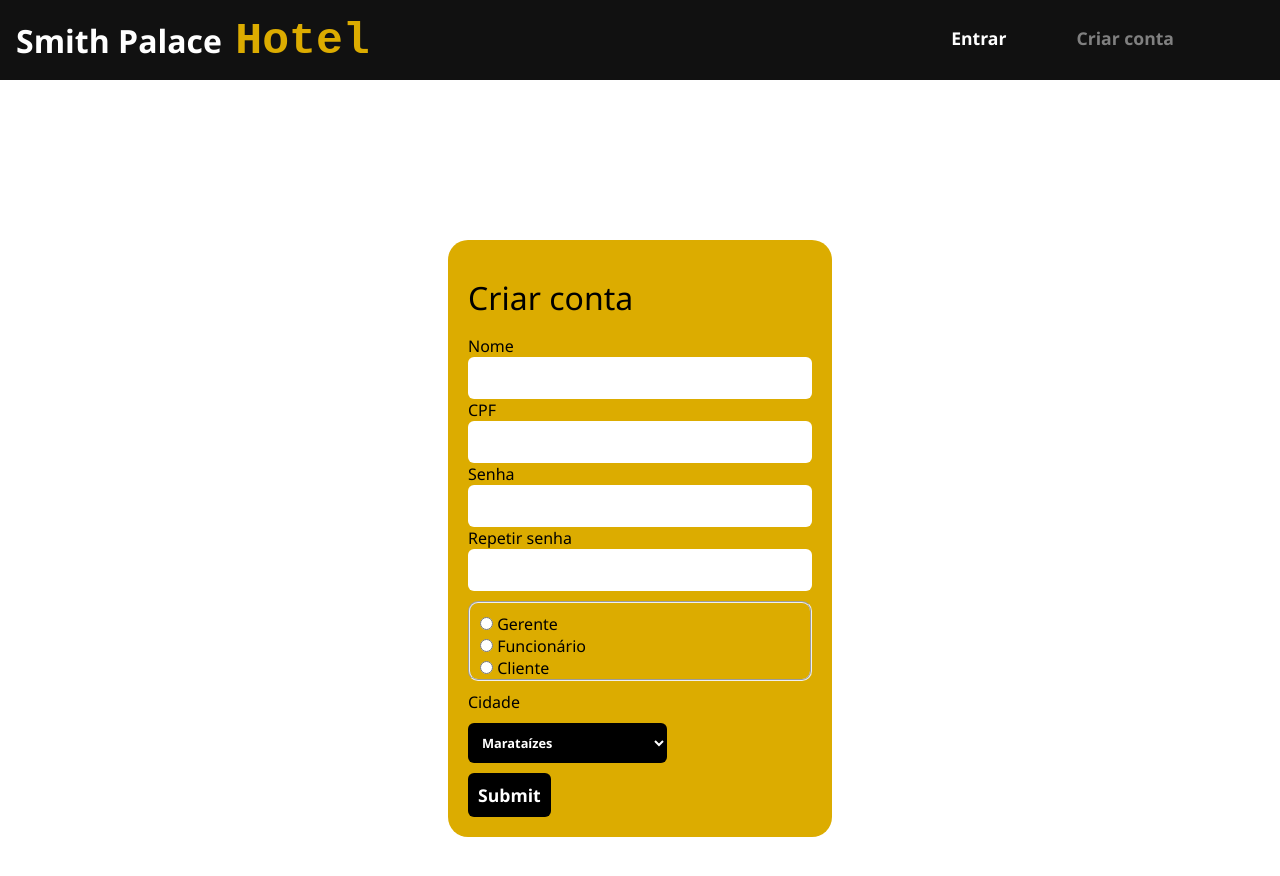
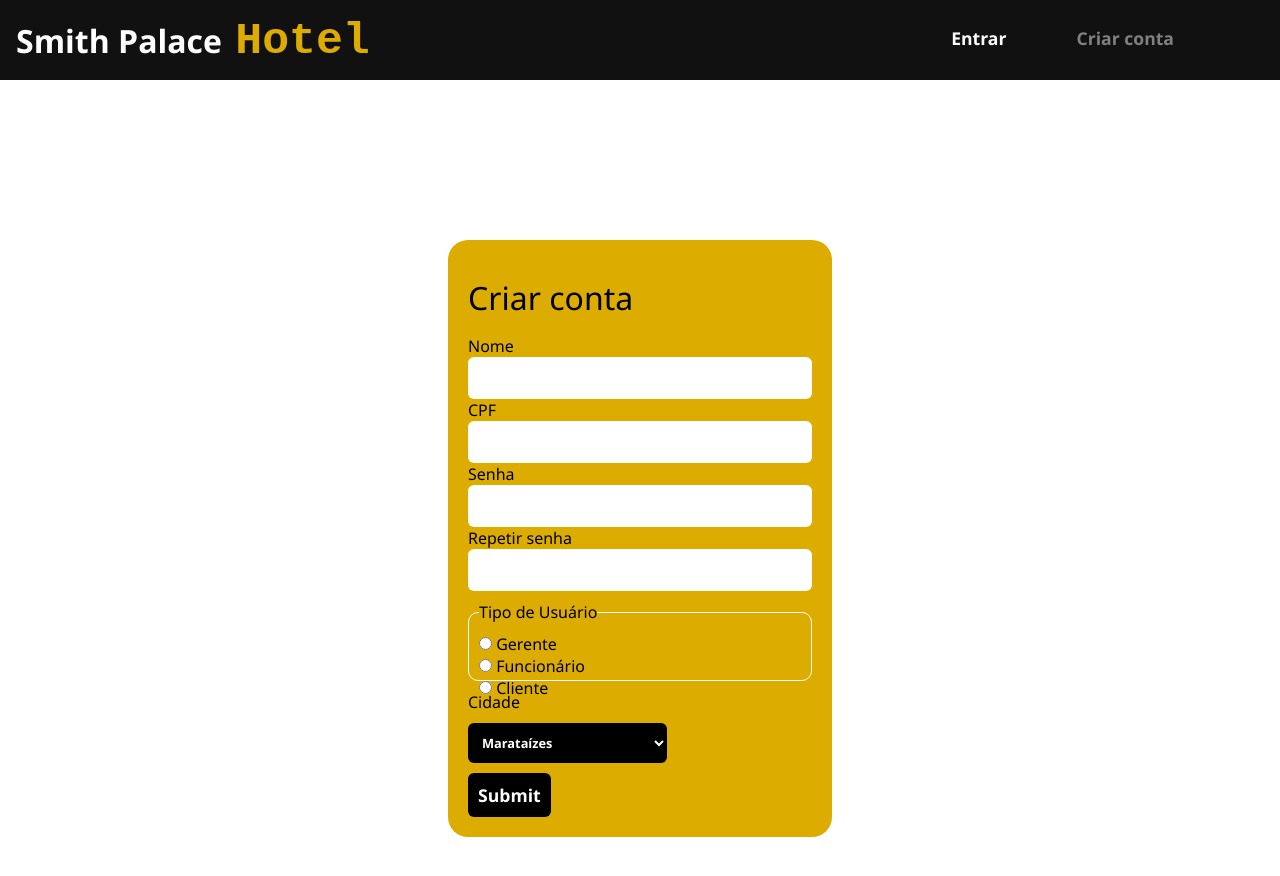
Before and after one commit to Andre-Rodrigues-Correia/LES_Frontend, a React (Create React App) app: page /criar-conta in a window 1280 px wide. Shown: the top 876 px of the page. Built offline with nearby package versions, Linux system fonts and the light colour scheme; a web font is replaced by a local one.

Commit message:
Borda do fieldset

```diff
--- a/src/pages/CreateAccount/index.js
+++ b/src/pages/CreateAccount/index.js
@@ -21,6 +21,7 @@ function CreateAccount(props) {
                 <input type="password" name='rpassword' />
 
                 <fieldset>
+                    <legend>Tipo de Usuário</legend>
                     <input type="radio" name='usertype' id='gerente' value='gerente' />
                     <label htmlFor="gerente"> Gerente</label><br />
                     <input type="radio" name='usertype' id='funcionario' value='funcionario' />
--- a/src/pages/CreateAccount/styles.css
+++ b/src/pages/CreateAccount/styles.css
@@ -10,11 +10,16 @@ form {
 }
 
 form > label,
+form > fieldset > legend,
 form > fieldset > label {
     font-family: 'Segoe UI', Tahoma, Geneva, Verdana, sans-serif;
     font-weight: 500;
     font-size: 1em;
     margin: 20px 0;
+}
+
+form > fieldset > legend {
+    margin: 0;
 }
 
 form > h2 {
@@ -29,6 +34,7 @@ form > fieldset {
     padding: 10px;
     border-radius: 10px;
     margin: 10px 0;
+    border: 1px white solid;
 }
 
 form > input[type=submit] {
--- a/src/pages/Login/index.js
+++ b/src/pages/Login/index.js
@@ -18,6 +18,7 @@ function Login(props) {
                 <input type="password" name='password' />
 
                 <fieldset>
+                    <legend>Tipo de Usuário</legend>
                     <input type="radio" name='usertype' id='gerente' value='gerente' />
                     <label htmlFor="gerente"> Gerente</label><br />
                     <input type="radio" name='usertype' id='funcionario' value='funcionario' />
--- a/src/pages/Login/styles.css
+++ b/src/pages/Login/styles.css
@@ -10,11 +10,16 @@ form {
 }
 
 form > label,
+form > fieldset > legend,
 form > fieldset > label {
     font-family: 'Segoe UI', Tahoma, Geneva, Verdana, sans-serif;
     font-weight: 500;
     font-size: 1em;
     margin: 20px 0;
+}
+
+form > fieldset > legend {
+    margin: 0;
 }
 
 form > h2 {
@@ -29,6 +34,7 @@ form > fieldset {
     padding: 10px;
     border-radius: 10px;
     margin: 10px 0;
+    border: 1px white solid;
 }
 
 form > input[type=submit] {
```
